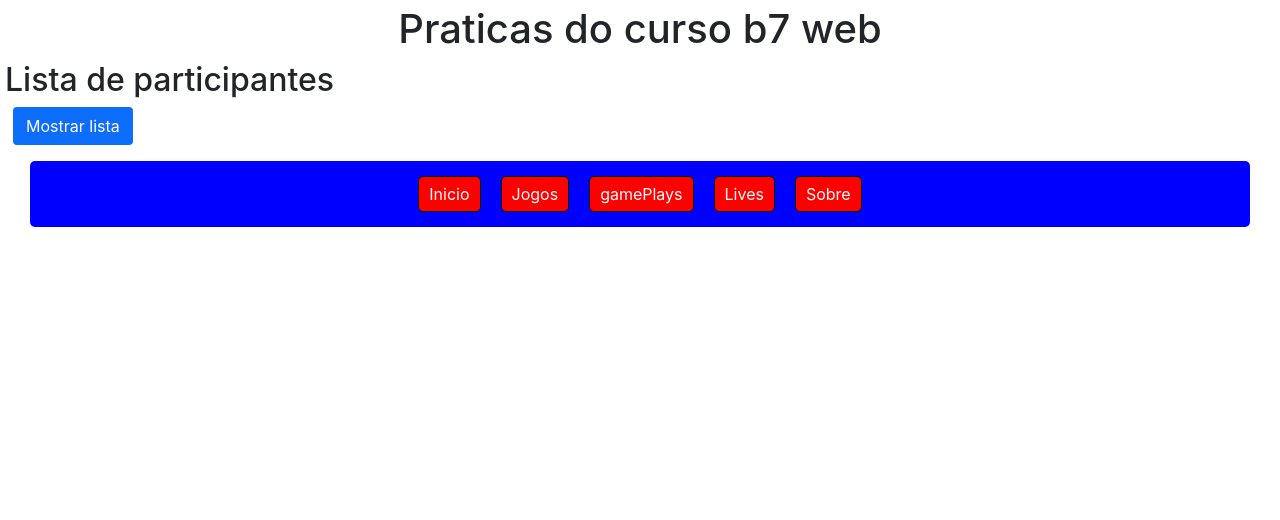
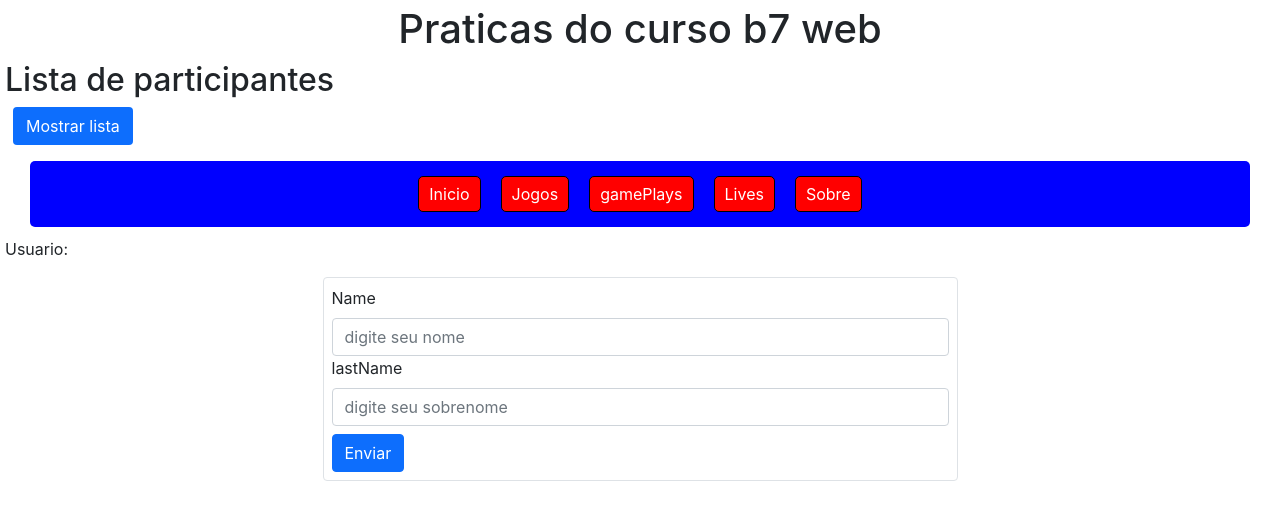
Before and after one commit to FranciscoNeto2909/praticas, a React (Create React App) app: page / in a window 1280 px wide. Shown: the top 520 px of the page. Built offline with nearby package versions, Linux system fonts and the light colour scheme.

Commit message:
add useEffect func

```diff
--- a/src/App.js
+++ b/src/App.js
@@ -1,7 +1,7 @@
-import React, { useState } from "react";
+import React, { useEffect, useState } from "react";
 import Button from "./components/button";
 import List from "./components/listas/List";
-import {Container} from "./components/styled";
+import { Container } from "./components/styled";
 
 export default function App() {
   const list = [
@@ -27,16 +27,32 @@ export default function App() {
     }]
 
   const [showList, setShowList] = useState(false)
+  const [name, setName] = useState("")
+  const [lastName, setlastName] = useState("")
+  const [fullName, setfullName] = useState("")
 
+  function handleSetName(e) {
+    setName(e.target.value)
+  }
+  function handleSetlastName(e) {
+    setlastName(e.target.value)
+  }
+  function handleAddUser(e){
+    e.preventDefault()
+    setfullName(`${name} ${lastName}`)
+  }
   const handleShowList = () => {
     setShowList(!showList)
   }
+  useEffect(() => {
+
+  }, [".btn"])
 
   return (
     <div>
       <h1 className="text-center">Praticas do curso b7 web</h1>
       <h2>Lista de participantes</h2>
-      <Button eventClick={handleShowList} text={showList ? "Esconder lista" : "Mostrar lista" }/>
+      <Button eventClick={handleShowList} text={showList ? "Esconder lista" : "Mostrar lista"} />
       <List list={list} showList={showList} />
       <Container>
         <div><a href="self">Inicio</a></div>
@@ -45,6 +61,16 @@ export default function App() {
         <div><a href="self">Lives</a></div>
         <div><a href="self">Sobre</a></div>
       </Container>
+      <p>Usuario: { name && lastName ? fullName : ""}</p>
+      <form className="col-6 m-auto border p-2 rounded">
+        <label className="form-label" >Name</label>
+        <input type="text" placeholder="digite seu nome" className="form-control" value={name} onChange={handleSetName} />
+
+        <label className="form-label">lastName</label>
+        <input type="text" placeholder="digite seu sobrenome" className="form-control" value={lastName} onChange={handleSetlastName} />
+
+        <button className="btn btn-primary mt-2" onClick={handleAddUser}>Enviar</button>
+      </form>
     </div>
   );
   //Observação: Ao renderizar listas o valor sera retornado automaticamente se passado em um parenteses ao invez de chaves.
```
